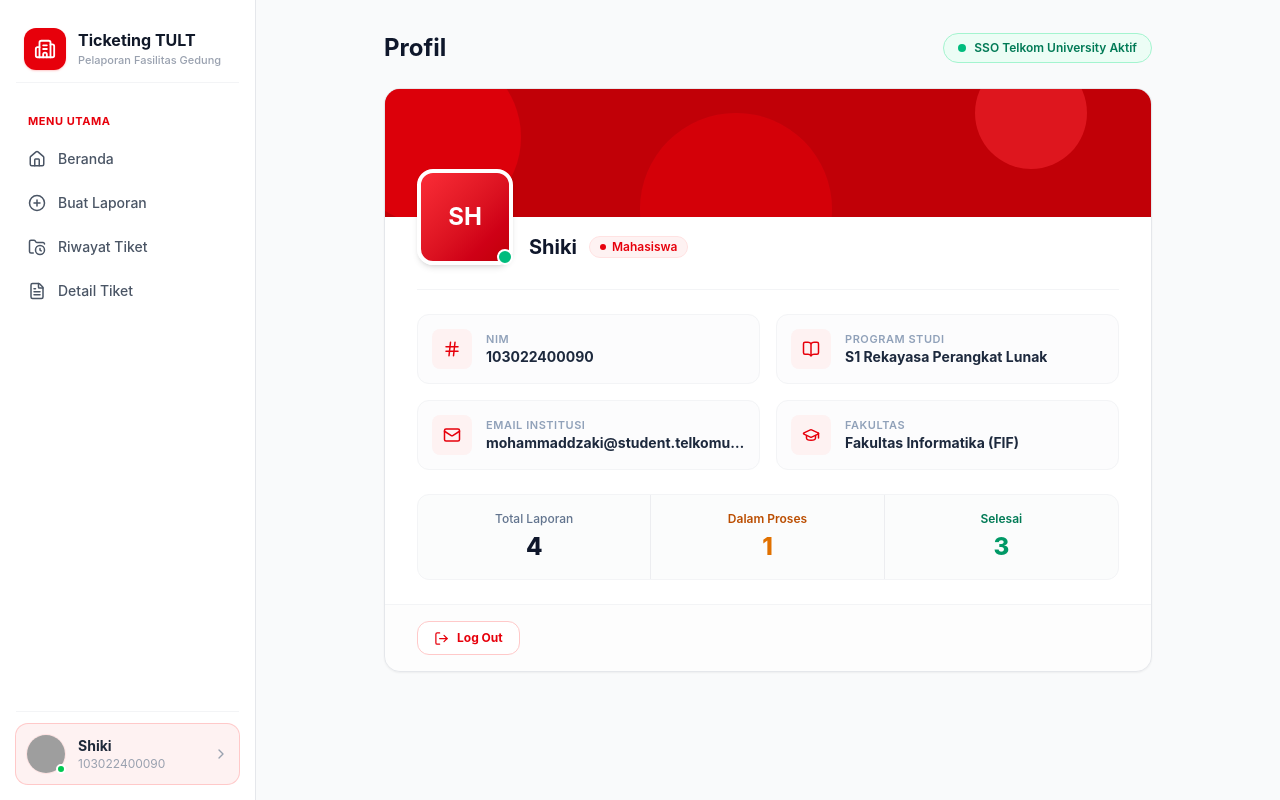
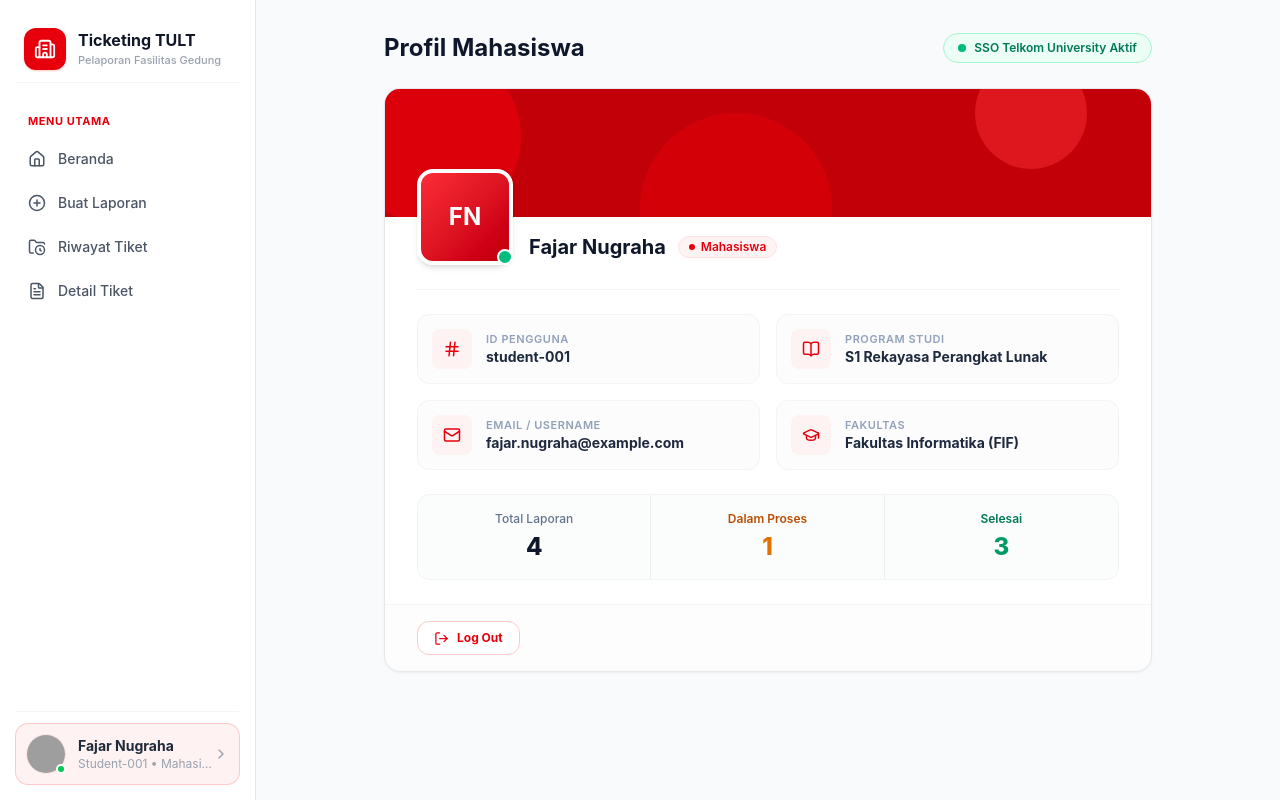
Before and after one commit to Kuzhano/TicketingForTULT, a React (Vite) app: page /profile in a window 1280 px wide. Built offline with nearby package versions, Linux system fonts and the light colour scheme; grey boxes are pictures that could not be loaded.

Commit message:
changed profile and sidebar to use json file

```diff
--- a/src/components/Layout.jsx
+++ b/src/components/Layout.jsx
@@ -10,11 +10,11 @@ import {
   Building2,
   ChevronRight
 } from 'lucide-react';
+import usersData from '../data/users.json';
 
 export default function Layout() {
   const [isOpen, setIsOpen] = useState(false);
 
-  // Menu utama (Profil sudah dipisah ke bawah)
   const menus = [
     { name: 'Beranda', path: '/', icon: Home },
     { name: 'Buat Laporan', path: '/create', icon: PlusCircle },
@@ -22,18 +22,19 @@ export default function Layout() {
     { name: 'Detail Tiket', path: '/ticket/1', icon: FileText },
   ];
 
-  // Data pengguna untuk bagian bawah sidebar
+  const savedUser = JSON.parse(localStorage.getItem('activeUser'));
+  const activeUser = savedUser || usersData.find((u) => u.role === 'mahasiswa') || usersData[0];
+
   const currentUser = {
-    name: 'Shiki',
-    nim: '103022400090',
-    // Menggunakan UI Avatars dengan warna merah senada (bisa diganti URL foto asli)
-    avatar: 'https://ui-avatars.com/api/?name=Shiki&background=dc2626&color=fff&bold=true',
+    name: activeUser.name,
+    id: activeUser.id,
+    role: activeUser.role,
+    avatar: `https://ui-avatars.com/api/?name=${encodeURIComponent(activeUser.name)}&background=dc2626&color=fff&bold=true`,
   };
 
   return (
     <div className="min-h-screen bg-gray-50 flex flex-col md:flex-row">
 
-      {/* Header Mobile */}
       <div className="md:hidden bg-white border-b border-gray-200 px-4 py-3 flex items-center justify-between sticky top-0 z-20">
         <div className="flex items-center gap-2.5">
           <div className="bg-red-600 text-white p-1.5 rounded-lg">
@@ -49,7 +50,6 @@ export default function Layout() {
         </button>
       </div>
 
-      {/* Overlay gelap saat sidebar dibuka di HP */}
       {isOpen && (
         <div
           className="fixed inset-0 bg-black/40 z-20 md:hidden backdrop-blur-xs"
@@ -57,15 +57,12 @@ export default function Layout() {
         />
       )}
 
-      {/* Sidebar Navigasi Modern */}
       <aside
         className={`fixed md:sticky md:top-0 inset-y-0 left-0 z-30 w-64 h-screen bg-white border-r border-gray-200 flex flex-col justify-between p-4 transform transition-transform duration-200 ease-in-out ${
           isOpen ? 'translate-x-0' : '-translate-x-full'
         } md:translate-x-0`}
       >
-        {/* BAGIAN ATAS: Brand & Menu Navigasi */}
         <div>
-          {/* Brand Header dengan Ikon Modern */}
           <div className="flex items-center gap-3 px-2 py-3 mb-6 border-b border-gray-100">
             <div className="bg-red-600 text-white p-2.5 rounded-xl shadow-xs shadow-red-200">
               <Building2 size={22} />
@@ -80,14 +77,12 @@ export default function Layout() {
             </div>
           </div>
 
-          {/* Label Kategori */}
           <div className="mb-2 px-3">
             <span className="text-[11px] font-bold uppercase tracking-wider text-red-600">
               Menu Utama
             </span>
           </div>
 
-          {/* Daftar Menu */}
           <nav className="space-y-1">
             {menus.map((item) => {
               const Icon = item.icon;
@@ -112,7 +107,6 @@ export default function Layout() {
           </nav>
         </div>
 
-        {/* BAGIAN BAWAH: Kartu Profil Pengguna */}
         <div className="pt-3 border-t border-gray-100">
           <NavLink
             to="/profile"
@@ -126,7 +120,6 @@ export default function Layout() {
             }
           >
             <div className="flex items-center gap-3 min-w-0">
-              {/* Foto Profil + Indikator Online */}
               <div className="relative shrink-0">
                 <img
                   src={currentUser.avatar}
@@ -136,32 +129,27 @@ export default function Layout() {
                 <span className="bottom-0 right-0 absolute w-2.5 h-2.5 bg-green-500 border-2 border-white rounded-full"></span>
               </div>
 
-              {/* Nama & NIM */}
               <div className="truncate">
                 <p className="text-sm font-bold text-gray-800 group-hover:text-red-600 transition-colors truncate">
                   {currentUser.name}
                 </p>
-                <p className="text-xs text-gray-400 truncate">
-                  {currentUser.nim}
+                <p className="text-xs text-gray-400 truncate capitalize">
+                  {currentUser.id} • {currentUser.role}
                 </p>
               </div>
             </div>
 
-            {/* Ikon Panah Kecil */}
             <ChevronRight
               size={16}
               className="text-gray-400 group-hover:text-red-600 group-hover:translate-x-0.5 transition-all shrink-0"
             />
           </NavLink>
         </div>
-
       </aside>
 
-      {/* Area Konten Utama */}
       <main className="flex-1 p-6 md:p-8 overflow-y-auto">
         <Outlet />
       </main>
-
     </div>
   );
 }
--- a/src/pages/Profile.jsx
+++ b/src/pages/Profile.jsx
@@ -1,5 +1,6 @@
 import { useState } from 'react';
 import ToastNotification from '../components/ToastNotification';
+import usersData from '../data/users.json';
 import {
   Hash,
   BookOpen,
@@ -8,7 +9,6 @@ import {
   Clock,
   LogOut,
   X,
-  CheckCircle2,
   Loader2
 } from 'lucide-react';
 
@@ -17,15 +17,26 @@ export default function Profile() {
   const [isLoggingOut, setIsLoggingOut] = useState(false);
   const [showToast, setShowToast] = useState(false);
 
+  const savedUser = JSON.parse(localStorage.getItem('activeUser'));
+  const activeUser = savedUser || usersData.find((u) => u.role === 'mahasiswa') || usersData[0];
+
+  const getInitials = (fullName) => {
+    return fullName
+      .split(' ')
+      .map((word) => word[0])
+      .join('')
+      .toUpperCase()
+      .slice(0, 2);
+  };
+
   const user = {
-    initials: 'SH',
-    name: 'Shiki',
-    role: 'Mahasiswa',
-    nim: '103022400090',
-    prodi: 'S1 Rekayasa Perangkat Lunak',
-    email: 'mohammaddzaki@student.telkomuniversity.ac.id',
-    fakultas: 'Fakultas Informatika (FIF)',
-    lastLogin: 'Hari ini, 09:42 WIB via SSO Telkom',
+    id: activeUser.id,
+    initials: getInitials(activeUser.name),
+    name: activeUser.name,
+    role: activeUser.role, // "mahasiswa", "teknisi", atau "admin"
+    username: activeUser.username,
+    prodi: activeUser.role === 'mahasiswa' ? 'S1 Rekayasa Perangkat Lunak' : 'Manajemen Gedung TULT',
+    fakultas: activeUser.role === 'mahasiswa' ? 'Fakultas Informatika (FIF)' : 'Direktorat Aset & Logistik',
     stats: {
       total: 4,
       proses: 1,
@@ -35,8 +46,8 @@ export default function Profile() {
 
   const handleConfirmLogout = () => {
     setIsLoggingOut(true);
-
     setTimeout(() => {
+      localStorage.removeItem('activeUser');
       setIsLoggingOut(false);
       setShowModal(false);
       setShowToast(true);
@@ -45,7 +56,6 @@ export default function Profile() {
 
   return (
     <div className="max-w-3xl mx-auto relative">
-
       {showToast && (
         <ToastNotification
           show={showToast}
@@ -56,7 +66,9 @@ export default function Profile() {
       )}
 
       <div className="flex flex-wrap items-center justify-between gap-4 mb-6">
-        <h2 className="text-2xl font-bold text-slate-900">Profil</h2>
+        <h2 className="text-2xl font-bold text-slate-900 capitalize">
+          Profil {user.role}
+        </h2>
         <div className="inline-flex items-center gap-2 px-3.5 py-1.5 rounded-full bg-emerald-50 border border-emerald-200 text-emerald-700 text-xs font-semibold hover:bg-emerald-100 cursor-default">
           <span className="w-2 h-2 rounded-full bg-emerald-500"></span>
           <span>SSO Telkom University Aktif</span>
@@ -81,7 +93,7 @@ export default function Profile() {
 
             <div className="flex items-center gap-3 pb-1">
               <h3 className="text-xl font-bold text-slate-900">{user.name}</h3>
-              <span className="inline-flex items-center gap-1.5 px-2.5 py-0.5 rounded-full text-xs font-semibold bg-red-50 text-red-600 border border-red-100">
+              <span className="inline-flex items-center gap-1.5 px-2.5 py-0.5 rounded-full text-xs font-semibold bg-red-50 text-red-600 border border-red-100 capitalize">
                 <span className="w-1.5 h-1.5 rounded-full bg-red-600"></span>
                 {user.role}
               </span>
@@ -98,10 +110,10 @@ export default function Profile() {
               </div>
               <div className="min-w-0">
                 <p className="text-[11px] font-semibold text-slate-400 uppercase tracking-wider">
-                  NIM
+                  ID Pengguna
                 </p>
                 <p className="text-sm font-bold text-slate-800 truncate">
-                  {user.nim}
+                  {user.id}
                 </p>
               </div>
             </div>
@@ -126,13 +138,13 @@ export default function Profile() {
               </div>
               <div className="min-w-0">
                 <p className="text-[11px] font-semibold text-slate-400 uppercase tracking-wider">
-                  Email Institusi
+                  Email / Username
                 </p>
                 <p
                   className="text-sm font-bold text-slate-800 truncate"
-                  title={user.email}
+                  title={user.username}
                 >
-                  {user.email}
+                  {user.username}
                 </p>
               </div>
             </div>
@@ -167,7 +179,6 @@ export default function Profile() {
               <p className="text-2xl font-extrabold text-emerald-600">{user.stats.selesai}</p>
             </div>
           </div>
-
         </div>
 
         <div className="px-6 sm:px-8 py-4 bg-gray-50/40 border-t border-gray-100 flex flex-col sm:flex-row items-center justify-between gap-4">
@@ -180,13 +191,11 @@ export default function Profile() {
             <span>Log Out</span>
           </button>
         </div>
-
       </div>
 
       {showModal && (
         <div className="fixed inset-0 z-50 flex items-center justify-center bg-black/40 p-4">
           <div className="bg-white rounded-2xl border border-gray-200 shadow-xl max-w-md w-full overflow-hidden">
-
             <div className="p-6 flex items-start justify-between gap-4">
               <div className="flex items-start gap-4">
                 <div className="w-12 h-12 rounded-2xl bg-red-50 text-red-600 flex items-center justify-center shrink-0">
@@ -201,7 +210,6 @@ export default function Profile() {
                   </p>
                 </div>
               </div>
-
               <button
                 onClick={() => !isLoggingOut && setShowModal(false)}
                 disabled={isLoggingOut}
@@ -210,7 +218,6 @@ export default function Profile() {
                 <X size={18} />
               </button>
             </div>
-
             <div className="px-6 py-4 bg-gray-50 border-t border-gray-100 flex items-center justify-end gap-3">
               <button
                 onClick={() => setShowModal(false)}
@@ -219,7 +226,6 @@ export default function Profile() {
               >
                 Batal
               </button>
-
               <button
                 onClick={handleConfirmLogout}
                 disabled={isLoggingOut}
@@ -238,11 +244,9 @@ export default function Profile() {
                 )}
               </button>
             </div>
-
           </div>
         </div>
       )}
-
     </div>
   );
 }
```
